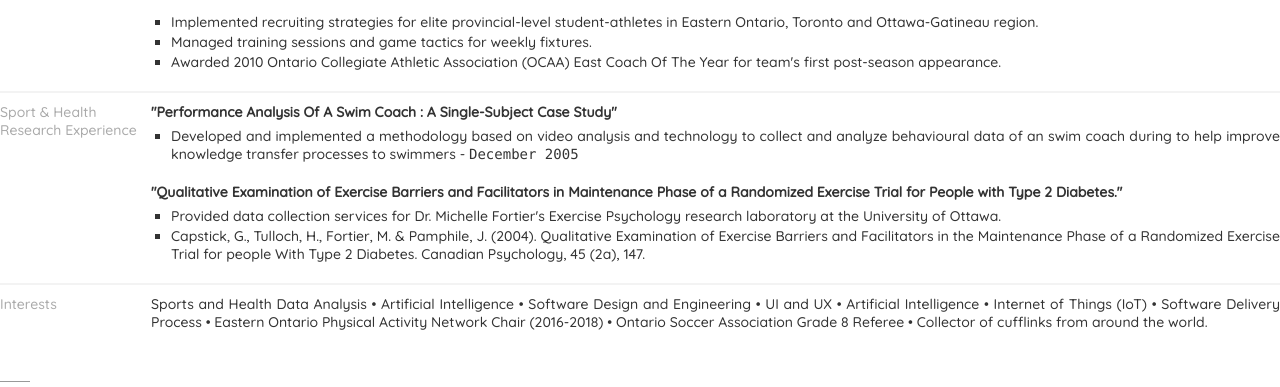
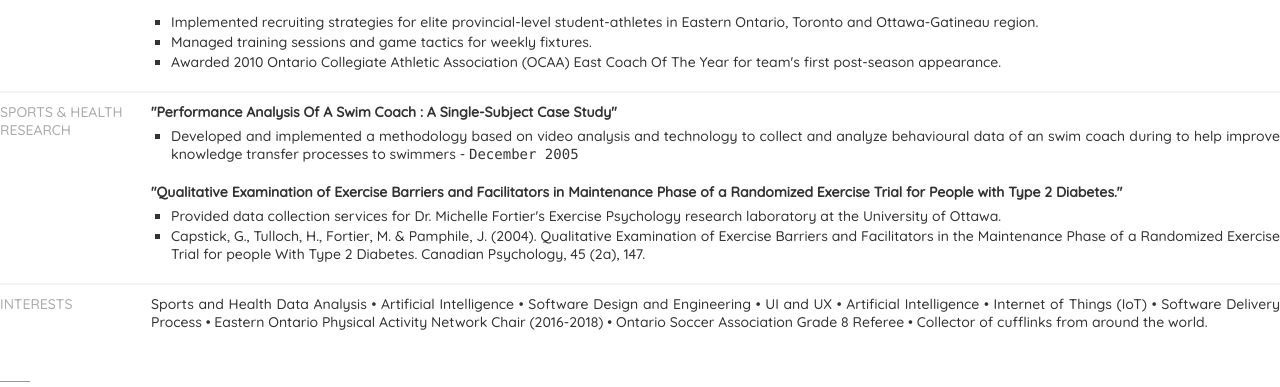
Before and after one commit to jpamphile/cv, a Jekyll site: the page built from index.html, in a window 1280 px wide. Shown: the part 1267-1654 px from the top of the page. Built offline with Jekyll 4.4.1, drawn with Linux system fonts in a browser that asks for light colours; some web fonts are replaced.

Commit message:
Update index.html

```diff
--- a/index.html
+++ b/index.html
@@ -225,7 +225,7 @@ title: "Jean Pamphile - CV"
 	<div class="sectionLine"></div>
 	<div id="SPORTS & HEALTH RESEARCH">
 		<div class="sectionName">
-			<span>Sport & Health Research Experience </span>
+			<span>SPORTS & HEALTH RESEARCH</span>
 		</div>
 		<div class="sectionContent">
 			<div class="blockHeader">
@@ -259,7 +259,7 @@ title: "Jean Pamphile - CV"
 		<div class="sectionLine"></div>
 		<div id="PERSONAL INTERESTS">
 			<div class="sectionName">
-				<span>Interests</span>
+				<span>INTERESTS</span>
 			</div>
 			<div class="sectionContent">
 				Sports and Health Data Analysis &bull; Artificial Intelligence &bull; Software Design and Engineering &bull; UI and UX &bull; Artificial Intelligence &bull; Internet of Things (IoT) &bull; Software Delivery Process &bull; Eastern Ontario Physical Activity Network Chair (2016-2018) &bull; Ontario Soccer Association Grade 8 Referee &bull; Collector of cufflinks from around the world.
```
